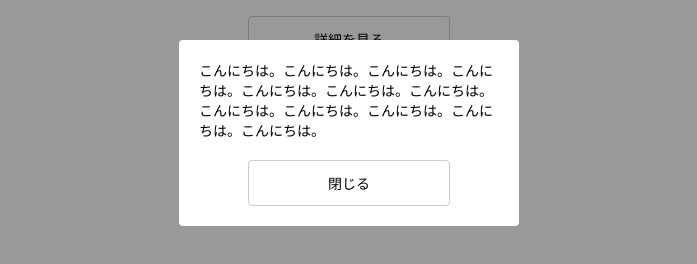
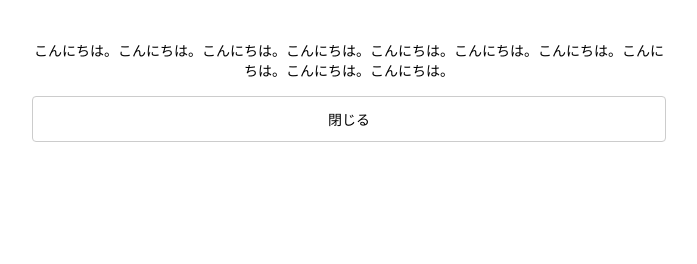
Before and after one commit to mizuki-yamada/MymodalWindow, a plain HTML site: page index.html in a window 1280 px wide. Both pictures are taken after a click on the element "詳細を見る". Shown: the whole page, without its empty margins (291-988 px from the left). Drawn offline with Linux system fonts and the light colour scheme.

Commit message:
モーダルウインドウを自作

```diff
--- a/css/styles.css
+++ /dev/null
@@ -1,50 +0,0 @@
-body {
-  font-size: 14px;
-}
-
-#open,
-#close {
-  cursor: pointer;
-  width: 200px;
-  border: 1px solid #ccc;
-  border-radius: 4px;
-  text-align: center;
-  padding: 12px 0;
-  margin: 16px auto 0;
-}
-
-#mask {
-  background: rgba(0, 0, 0, 0.4);
-  position: fixed;
-  top: 0;
-  bottom: 0;
-  right: 0;
-  left: 0;
-  z-index: 1;
-}
-
-#modal {
-  background: white;
-  width: 300px;
-  padding: 20px;
-  position: absolute;
-  border-radius: 4px;
-  top: 40px;
-  left: 0;
-  right: 0;
-  margin: 0 auto;
-  transition: transform 0.4s;
-  z-index: 2;
-}
-
-#modal > p {
-    margin: 0 0 20px;
-}
-
-#mask.hidden{
-    display: none;
-}
-
-#modal.hidden{
-    transform: translate(0 ,-500px);
-}
--- a/index.html
+++ b/index.html
@@ -1,23 +1,23 @@
 <!DOCTYPE html>
 <html lang="ja">
   <head>
-        <meta charset="utf-8">
-        <title>My Modal Window</title>
-        <link rel="stylesheet" href="css/styles.css">
+    <meta charset="UTF-8" />
+    <meta http-equiv="X-UA-Compatible" content="IE=edge" />
+    <meta name="viewport" content="width=, initial-scale=1.0" />
+    <title>My modal window</title>
+    <link rel="stylesheet" href="style.css" />
   </head>
+
   <body>
-        <div id="open">
-            詳細を見る
-        </div>
     <div id="mask" class="hidden"></div>
+    <div id="open">詳細を見る</div>
 
     <section id="modal" class="hidden">
-            <p>こんにちは。こんにちは。こんにちは。こんにちは。こんにちは。こんにちは。こんにちは。こんにちは。こんにちは。こんにちは。こんにちは。こんにちは。</p>
-            <div id="close">
-                閉じる
-            </div>
+      <p>
+        こんにちは。こんにちは。こんにちは。こんにちは。こんにちは。こんにちは。こんにちは。こんにちは。こんにちは。こんにちは。
+      </p>
+      <div id="close">閉じる</div>
     </section>
-
-        <script src="js/main.js"></script>
+    <script src="index.js"></script>
   </body>
 </html>
--- /dev/null
+++ b/index.js
@@ -0,0 +1,21 @@
+'use strict';
+
+{
+    const open = document.getElementById('open');
+    const close = document.getElementById('close');
+    const modal = document.getElementById('modal');
+    const mask = document.getElementById('mask');
+
+    open.addEventListener('click', () => {
+        modal.classList.remove('hidden');
+        mask.classList.remove('hidden');
+        open.classList.add('hidden');
+    });
+
+    close.addEventListener('click', () => {
+        modal.classList.add('hidden');
+        mask.classList.add('hidden');
+        open.classList.remove('hidden');
+    });
+
+}
--- a/js/main.js
+++ /dev/null
@@ -1,23 +0,0 @@
-'use strict'
-{
-    const open = document.getElementById("open");
-    const close = document.getElementById("close");
-    const modal = document.getElementById("modal");
-    const mask = document.getElementById("mask");
-
-    open.addEventListener('click', () => {
-        modal.classList.remove('hidden');
-        mask.classList.remove('hidden');
-    })
-
-    close.addEventListener('click', () => {
-        modal.classList.add('hidden');
-        mask.classList.add('hidden');
-    })
-
-    mask.addEventListener('click', () => {
-        // modal.classList.add('hidden');
-        // mask.classList.add('hidden');
-        close.click();
-    })
-}
--- /dev/null
+++ b/style.css
@@ -0,0 +1,40 @@
+body {
+  font-size: 14px;
+  display: block;
+  margin: 8px;
+  position: relative;
+}
+
+#open,
+#close {
+  cursor: pointer;
+  width: 50%;
+  border: 1px solid #ccc;
+  border-radius: 4px;
+  text-align: center;
+  padding: 12px 0;
+  margin: 16px auto 0;
+}
+
+#modal {
+  margin: 0 auto;
+  width: 100%;
+  z-index: 1;
+  position: absolute;
+  transition: transform 0.3s;
+}
+
+p {
+  margin: 0 auto;
+  text-align: center;
+  width: 50%;
+  padding-top: 32px;
+}
+#mask {
+  position: absolute;
+  color: rgba(0, 0, 0, 0.4);
+}
+
+.hidden {
+  display: none;
+}
```
Also changed, not shown: 1 other file. Lines whose indentation alone changed are shown as unchanged.
